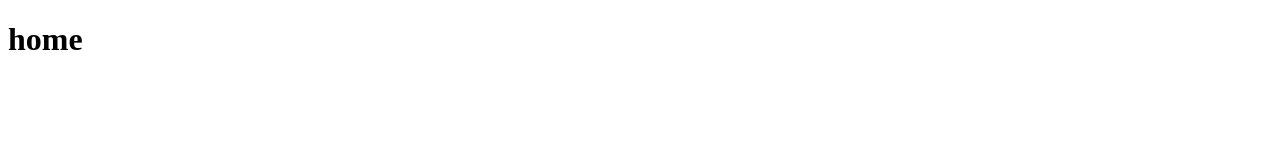
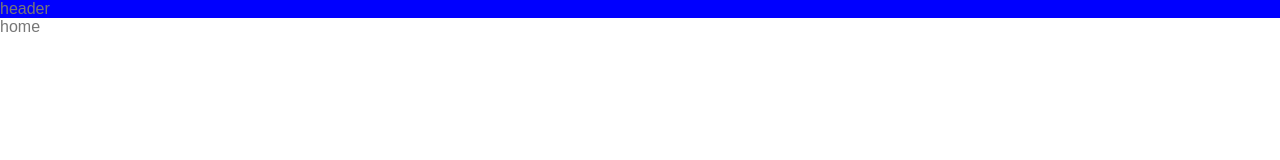
Before and after one commit to cirocki/alocasia, a Gatsby site: page / in a window 1280 px wide. Built offline with nearby package versions, Linux system fonts and the light colour scheme; Gatsby itself is replaced by a stand-in of ours.

Commit message:
Add global styles

```diff
--- /dev/null
+++ b/src/components/layout/layout.js
@@ -0,0 +1,19 @@
+import React from "react";
+import Theme from "../../styles/Theme";
+import "../../styles/reset.css";
+// import "./../styles/fonts.css"
+import GlobalStyle from "../../styles/GlobalStyle";
+
+console.log(Theme);
+console.log(GlobalStyle);
+
+export default function Layout({ children }) {
+  return (
+    <>
+      <Theme>
+        <GlobalStyle />
+        {children}
+      </Theme>
+    </>
+  );
+}
--- a/src/pages/index.js
+++ b/src/pages/index.js
@@ -1,12 +1,22 @@
 import * as React from "react";
+import styled from "styled-components";
+import Layout from "../components/layout/layout";
 
+const StyledHeader = styled.header`
+  background: blue;
+`;
 // markup
 const IndexPage = () => {
   return (
-    <main>
-      <title>Alocasia Theme</title>
-      <h1>home</h1>
-    </main>
+    <Layout>
+      <main>
+        <StyledHeader>
+          <h1>header</h1>
+        </StyledHeader>
+        <title>Alocasia Theme</title>
+        <h1>home</h1>
+      </main>
+    </Layout>
   );
 };
 
--- /dev/null
+++ b/src/styles/GlobalStyle.js
@@ -0,0 +1,33 @@
+import { createGlobalStyle } from "styled-components";
+
+const GlobalStyle = createGlobalStyle`
+  html {
+    height: 100%;
+    box-sizing: border-box;
+  }
+  body {
+    color: ${(props) => props.theme.colors.grey};
+    background: ${(props) => props.theme.colors.white};
+    font-family: ${(props) => props.theme.fonts.primary};
+    position: relative;
+    min-height: 100%;
+    overflow-x: hidden;
+  }
+  a {
+    text-decoration: none;
+  }
+  .gatsby-image-wrapper {
+    width: 100%;
+  }
+  /* KEEP FOOTER BOTTOM EVEN IF MAIN CONTENT IS SHORT  */
+  #gatsby-focus-wrapper {
+    min-height: 100vh;
+    display: flex;
+    flex-direction: column;
+  }
+  main {
+    flex: 1
+  }
+
+`;
+export default GlobalStyle;
--- /dev/null
+++ b/src/styles/Theme.js
@@ -0,0 +1,30 @@
+import { ThemeProvider } from "styled-components";
+import React from "react";
+
+const theme = {
+  colors: {
+    dark: "#16191a",
+    light: "#f2f2f2",
+    white: "#fff",
+    grey: "#777",
+    gold: "#968b63",
+    footerTextColor: "#828282",
+  },
+  fonts: {
+    primary: `"Jost", sans-serif`,
+    secondary: `"Playfair Display", serif`,
+  },
+  maxWidth: {
+    xs: "479px",
+    s: "768px",
+    m: "1024px",
+    l: "1200px",
+    xl: "1799px",
+  },
+};
+
+const Theme = ({ children }) => (
+  <ThemeProvider theme={theme}>{children}</ThemeProvider>
+);
+
+export default Theme;
--- /dev/null
+++ b/src/styles/reset.css
@@ -0,0 +1,37 @@
+/*** The new CSS Reset - version 1.2.0 (last updated 23.7.2021) ***/
+
+/* Remove all the styles of the "User-Agent-Stylesheet", except for the 'display' property */
+*:where(:not(iframe, canvas, img, svg, video):not(svg *)) {
+    all: unset;
+    display: revert;
+}
+
+/* Preferred box-sizing value */
+*,
+*::before,
+*::after {
+    box-sizing: border-box;
+}
+
+/*
+    Remove list styles (bullets/numbers)
+    in case you use it combine with normalize.css
+*/
+ol, ul {
+    list-style: none;
+}
+
+/* For images to not be able to exceed their container */
+img {
+    max-width: 100%;
+}
+
+/* removes spacing between cells in tables */
+table {
+    border-collapse: collapse;
+}
+
+/* revert the 'white-space' property for textarea elements on Safari */
+textarea {
+    white-space: revert;
+}
```
